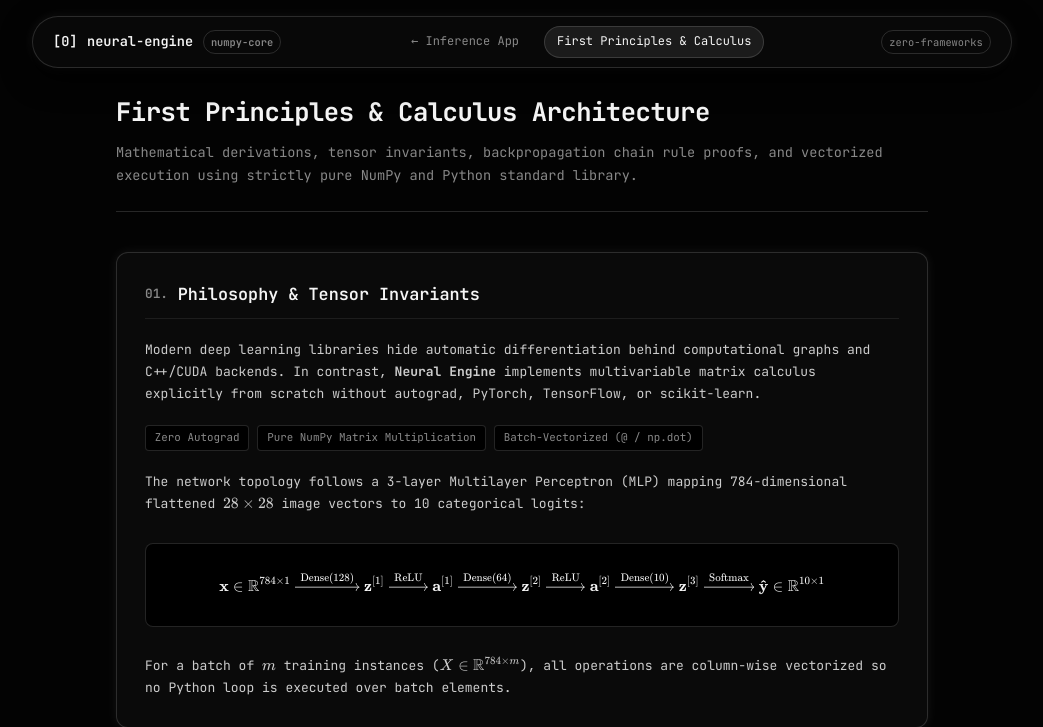
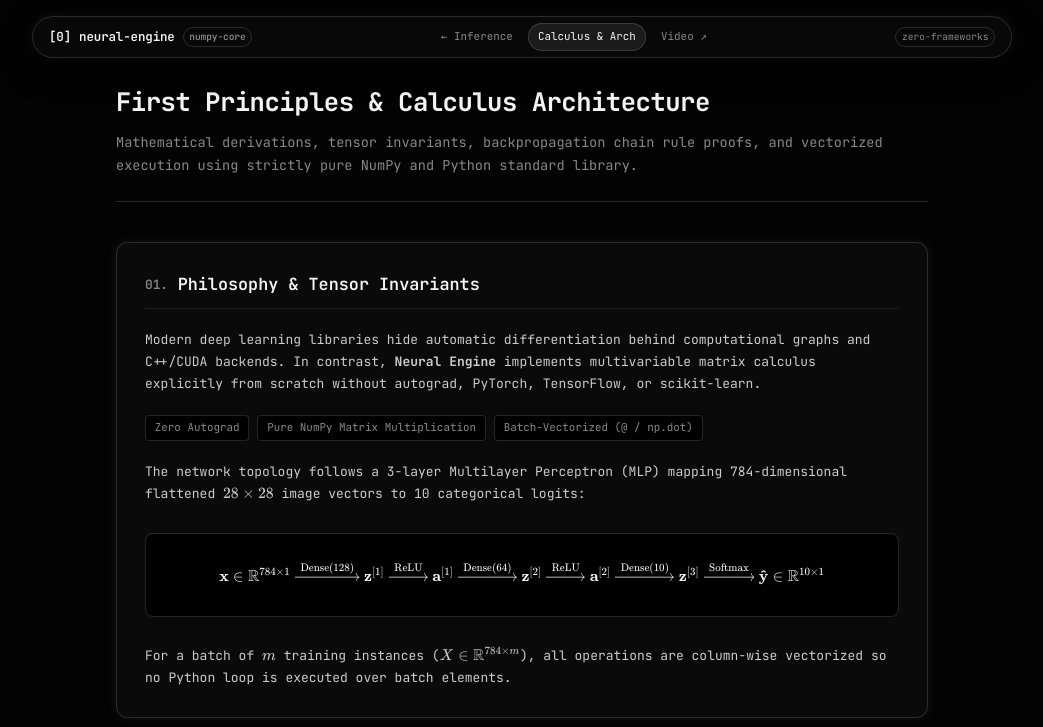
Before and after one commit to aryanmsrh/neural-engine-numpy, a Flask app: page /architecture in a window 1280 px wide. Shown: the top 727 px of the page, without its empty margins (118-1161 px from the left). Run offline with Flask 3, Linux system fonts and the light colour scheme; parts of the project's set-up code (start-up, migrations or seed data) failed here and were passed over.

Commit message:
style(navbar): shorten links, decrease font size and padding to prevent compression

```diff
--- a/web/templates/architecture.html
+++ b/web/templates/architecture.html
@@ -89,42 +89,48 @@
       border: 1px solid var(--border);
       box-shadow: 0 10px 30px rgba(0, 0, 0, 0.9), var(--border-glow);
       border-radius: 9999px;
-      padding: 0.55rem 1.25rem;
-      gap: 1rem;
+      padding: 0.4rem 1rem;
+      gap: 0.6rem;
     }
 
     .brand {
       display: flex;
       align-items: center;
-      gap: 0.6rem;
+      gap: 0.5rem;
       font-weight: 600;
-      font-size: 0.85rem;
+      font-size: 0.78rem;
+      letter-spacing: -0.01em;
       color: var(--text-main);
       text-decoration: none;
+      white-space: nowrap;
+      flex-shrink: 0;
     }
 
     .brand-tag {
-      font-size: 0.65rem;
+      font-size: 0.6rem;
       color: var(--text-dim);
       border: 1px solid var(--border);
-      padding: 0.15rem 0.45rem;
+      padding: 0.1rem 0.35rem;
       border-radius: 9999px;
+      white-space: nowrap;
     }
 
     .nav-links {
       display: flex;
       align-items: center;
-      gap: 0.75rem;
+      gap: 0.35rem;
+      flex-shrink: 0;
     }
 
     .nav-link {
       color: var(--text-dim);
       text-decoration: none;
-      font-size: 0.75rem;
-      padding: 0.35rem 0.75rem;
+      font-size: 0.68rem;
+      padding: 0.25rem 0.55rem;
       border-radius: 9999px;
       border: 1px solid transparent;
       transition: all 0.15s ease;
+      white-space: nowrap;
     }
 
     .nav-link:hover {
@@ -264,8 +270,9 @@
       </a>
 
       <div class="nav-links">
-        <a href="/" class="nav-link">&larr; Inference App</a>
-        <a href="/architecture" class="nav-link active">First Principles &amp; Calculus</a>
+        <a href="/" class="nav-link">&larr; Inference</a>
+        <a href="/architecture" class="nav-link active">Calculus &amp; Arch</a>
+        <a href="https://youtu.be/KnZg2GKFDcQ" target="_blank" rel="noopener noreferrer" class="nav-link">Video &nearr;</a>
       </div>
 
       <div class="brand-tag">zero-frameworks</div>
```
Also changed, not shown: web/templates/index.html (+24 -17 lines).
